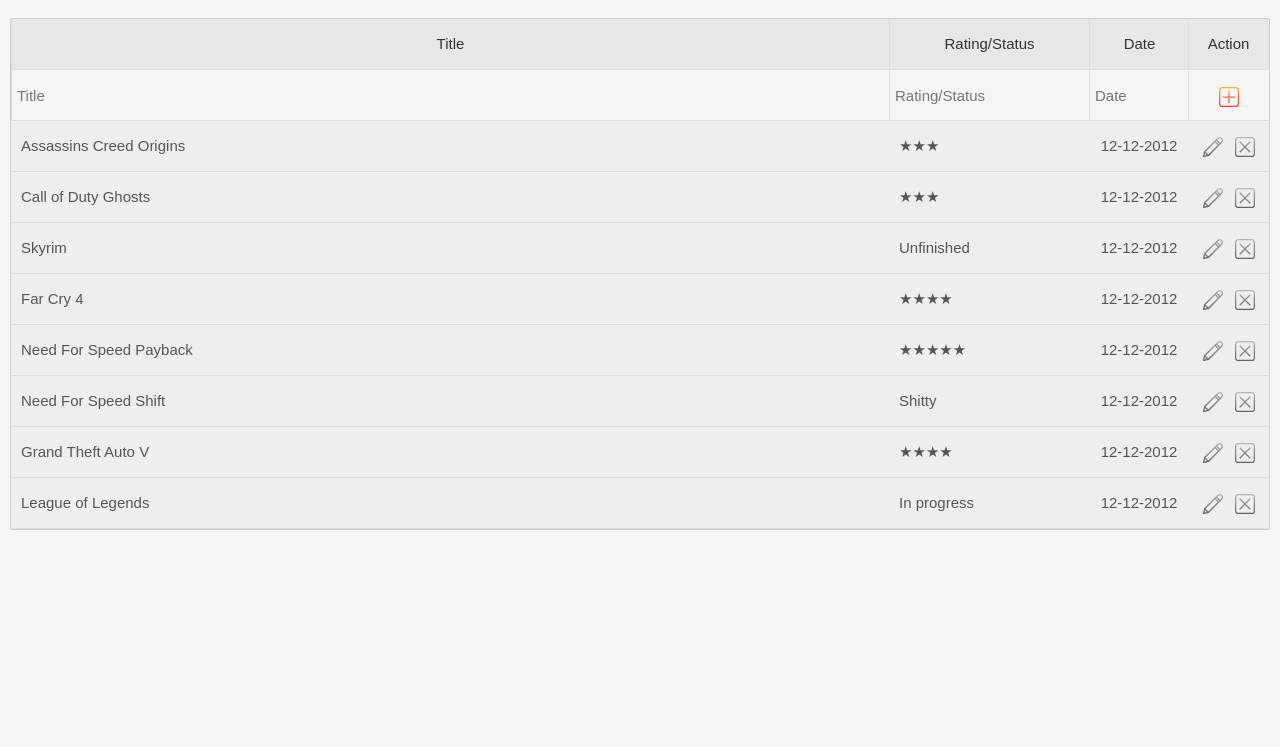
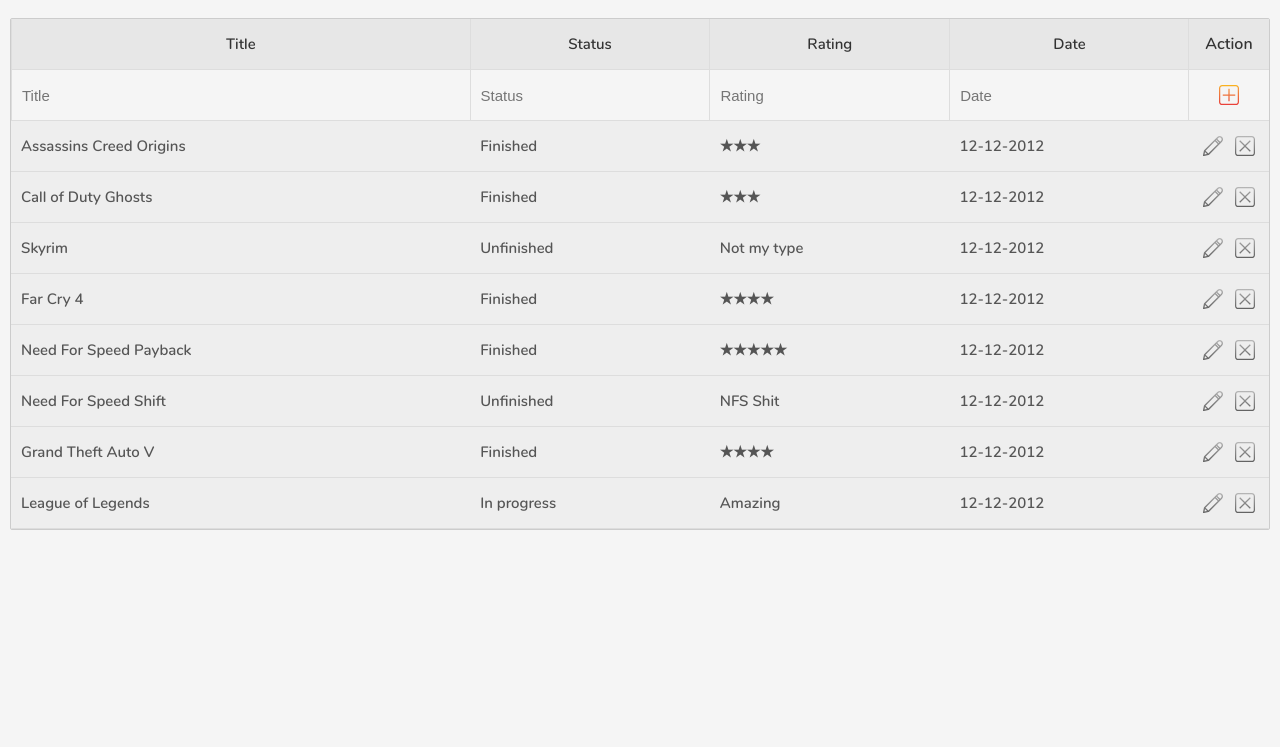
Before and after one commit to Sodj/LOE, a React app: page /list/Games in a window 1280 px wide. Shown: the part 53-800 px from the top of the page. Built offline with nearby package versions, Linux system fonts and the light colour scheme.

Commit message:
use components instead of hardcoded elements
also made a storage lib
added a font too

```diff
--- /dev/null
+++ b/public/css/fonts.css
@@ -0,0 +1,50 @@
+/* latin */
+@font-face {
+  font-family: 'Nunito';
+  font-style: normal;
+  font-weight: 200;
+  src: local('Nunito ExtraLight'), local('Nunito-ExtraLight'), url(/fonts/Nunito200.woff2) format('woff2');
+  unicode-range: U+0000-00FF, U+0131, U+0152-0153, U+02BB-02BC, U+02C6, U+02DA, U+02DC, U+2000-206F, U+2074, U+20AC, U+2122, U+2191, U+2193, U+2212, U+2215, U+FEFF, U+FFFD;
+}
+@font-face {
+  font-family: 'Nunito';
+  font-style: normal;
+  font-weight: 300;
+  src: local('Nunito Light'), local('Nunito-Light'), url(/fonts/Nunito300.woff2) format('woff2');
+  unicode-range: U+0000-00FF, U+0131, U+0152-0153, U+02BB-02BC, U+02C6, U+02DA, U+02DC, U+2000-206F, U+2074, U+20AC, U+2122, U+2191, U+2193, U+2212, U+2215, U+FEFF, U+FFFD;
+}
+@font-face {
+  font-family: 'Nunito';
+  font-style: normal;
+  font-weight: 400;
+  src: local('Nunito Regular'), local('Nunito-Regular'), url(/fonts/Nunito400.woff2) format('woff2');
+  unicode-range: U+0000-00FF, U+0131, U+0152-0153, U+02BB-02BC, U+02C6, U+02DA, U+02DC, U+2000-206F, U+2074, U+20AC, U+2122, U+2191, U+2193, U+2212, U+2215, U+FEFF, U+FFFD;
+}
+@font-face {
+  font-family: 'Nunito';
+  font-style: normal;
+  font-weight: 600;
+  src: local('Nunito SemiBold'), local('Nunito-SemiBold'), url(/fonts/Nunito600.woff2) format('woff2');
+  unicode-range: U+0000-00FF, U+0131, U+0152-0153, U+02BB-02BC, U+02C6, U+02DA, U+02DC, U+2000-206F, U+2074, U+20AC, U+2122, U+2191, U+2193, U+2212, U+2215, U+FEFF, U+FFFD;
+}
+@font-face {
+  font-family: 'Nunito';
+  font-style: normal;
+  font-weight: 700;
+  src: local('Nunito Bold'), local('Nunito-Bold'), url(/fonts/Nunito700.woff2) format('woff2');
+  unicode-range: U+0000-00FF, U+0131, U+0152-0153, U+02BB-02BC, U+02C6, U+02DA, U+02DC, U+2000-206F, U+2074, U+20AC, U+2122, U+2191, U+2193, U+2212, U+2215, U+FEFF, U+FFFD;
+}
+@font-face {
+  font-family: 'Nunito';
+  font-style: normal;
+  font-weight: 800;
+  src: local('Nunito ExtraBold'), local('Nunito-ExtraBold'), url(/fonts/Nunito800.woff2) format('woff2');
+  unicode-range: U+0000-00FF, U+0131, U+0152-0153, U+02BB-02BC, U+02C6, U+02DA, U+02DC, U+2000-206F, U+2074, U+20AC, U+2122, U+2191, U+2193, U+2212, U+2215, U+FEFF, U+FFFD;
+}
+@font-face {
+  font-family: 'Nunito';
+  font-style: normal;
+  font-weight: 900;
+  src: local('Nunito Black'), local('Nunito-Black'), url(/fonts/Nunito900.woff2) format('woff2');
+  unicode-range: U+0000-00FF, U+0131, U+0152-0153, U+02BB-02BC, U+02C6, U+02DA, U+02DC, U+2000-206F, U+2074, U+20AC, U+2122, U+2191, U+2193, U+2212, U+2215, U+FEFF, U+FFFD;
+}
--- a/public/css/style.less
+++ b/public/css/style.less
@@ -3,7 +3,8 @@
 body {
     margin: 0;
     padding: 0;
-    font-family: sans-serif;
+    font-family: Nunito, sans-serif;
+    font-weight: 600;
     background-color: #f5f5f5;
 }
 #root{height: 100vh;}
@@ -17,7 +18,7 @@
     padding: 0 20px;
     .brand{
         color: #555;
-        font-weight: 300;
+        font-weight: 600;
         font-size: 18px;
     }
 }
@@ -42,7 +43,7 @@
     .name{
         margin-top: 180px;
         font-size: 22px;
-        font-weight:200;
+        font-weight:300;
         max-height: 30px;
         padding: 5px;
         overflow: hidden;
@@ -78,6 +79,7 @@
     overflow: hidden;
 }
 .item, .titles{
+    display: flex;
     background-color: #EEE;
     font-size: 0;
     color: #555;
@@ -86,12 +88,24 @@
     border-bottom: solid thin #DDD;
     cursor: default;
     transition-duration: .1s;
-    &:hover{background-color: #E7E7E7;}
-    &>*{display: inline-block; font-size: 15px; padding: 0 10px; box-sizing: border-box;}
-    .title{width: calc(~"100% - 380px");}
-    .att{width: 200px;}
-    .date{width: 100px; text-align: center;}
-    .action{width: 80px; text-align: center; padding: 0;}
+    &:hover{background-color: #EAEAEA;}
+    .att{
+        display: inline-block;
+        font-size: 15px;
+        padding: 0 10px;
+        box-sizing: border-box;
+        overflow: hidden;
+        text-overflow: ellipsis;
+        white-space:nowrap;
+        flex: 1;
+    }
+    .att:first-child{flex: 2;}
+    .action{
+        width: 80px;
+        text-align: center;
+        padding: 0;
+        flex: none;
+    }
     .edit,.delete,.add{
         display: inline-block;
         vertical-align: middle;
@@ -102,8 +116,8 @@
         background-size: 20px;
         transition-duration: .3s;
         filter: grayscale(100%);
+        cursor: pointer;
         &:hover{filter: grayscale(0%);}
-        cursor: pointer;
     }
     .edit  {background-image: url('../img/pencil.svg');}
     .delete{background-image: url('../img/remove.svg');}
@@ -114,8 +128,6 @@
         input{
             outline: none !important;
             text-align: left;
-            box-sizing: border-box;
-            padding: 0 5px;
             height: 100%;
             background-color: #f5f5f5;
             border: none;
@@ -127,9 +139,10 @@
 .titles{
     padding: 0;
     background-color: #E7E7E7;
+    &:hover{background-color: #E7E7E7;}
     &>*{
+        font-size: 16px;
         cursor: default;
-        padding: 0 5px;
         text-align: center;
         border-left:solid thin #DDD;
         &.action{margin-left: -1px;}
--- a/src/components/Home.jsx
+++ b/src/components/Home.jsx
@@ -1,5 +1,6 @@
 import React, { Component } from 'react';
 import { Link } from 'react-router-dom';
+import { getLists } from '../lib/storage';
 //const {remote} = window.require('electron');
 
 export default class Home extends Component {
@@ -12,14 +13,7 @@
     }
 
     componentDidMount() {
-        // TODO get it from json file
-        var lists = [
-            {name: "Games" , cover: "dmc.jpg"   , attributes: ["Title", "Status", "Rating", "Date"]},
-            {name: "Movies", cover: "hp5.jpg"   , attributes: ["Title", "Status", "Rating", "Date"]},
-            {name: "Anime" , cover: "large.gif" , attributes: ["Title", "Season", "Episode", "Status", "Rating"]},
-            {name: "Series", cover: "office.jpg", attributes: ["Title", "Season", "Episode", "Status", "Rating"]},
-            {name: "Todo"  , cover: "todo.jpg"  , attributes: ["Title", "Status", "Due date"]}
-        ];
+        var lists = getLists();
         this.setState({lists: lists});
     }
 
--- a/src/components/List.jsx
+++ b/src/components/List.jsx
@@ -1,142 +1,89 @@
 import React, { Component } from 'react';
-import { Link } from 'react-router-dom';
+import { getList } from '../lib/storage';
 
 export default class List extends Component {
 
     constructor(props) {
         super(props);
         this.state = {
-            list: null,
-            items: []
+            list: null
         };
         this.listName = props.match.params.name;
     }
 
-    componentDidMount() {
-        // TODO get it from json file
-        var lists = [
-            {name: "Games" , cover: "dmc.jpg"   , attributes: ["Title", "Status", "Rating", "Date"]},
-            {name: "Movies", cover: "hp5.jpg"   , attributes: ["Title", "Status", "Rating", "Date"]},
-            {name: "Anime" , cover: "large.gif" , attributes: ["Title", "Season", "Episode", "Status", "Rating"]},
-            {name: "Series", cover: "office.jpg", attributes: ["Title", "Season", "Episode", "Status", "Rating"]},
-            {name: "Todo"  , cover: "todo.jpg"  , attributes: ["Title", "Status", "Due date"]}
-        ];
-        var list = lists[lists.map(e=>e.name).indexOf(this.listName)];
+    componentWillMount() {
+        var list = getList(this.listName);
         if(!list) {
             alert("Oops, not found");
             return this.props.history.push('/');
         }
         this.setState({list: list});
-        // TODO get it from json file
-        var item = {
-            //...
-        }
     }
 
-    Item = () => {
+    Item = (props) => {
+        let attributes = [];
+        for (let i = 0; i < props.attributes.length; i++) {
+            const att = props.attributes[i];
+            attributes.push(<div key={i} className="att" title={props.item[att]}>{props.item[att]}</div>);
+        }
         return (
-            <div class="item">
-                <div class="title">Assassins Creed Origins</div>
-                <div class="att">&#9733;&#9733;&#9733;</div>
-                <div class="date">12-12-2012</div>
-                <div class="action">
-                    <div class="edit"></div>
-                    <div class="delete"></div>
+            <div className="item">
+                {attributes}
+                <div className="action">
+                    <div className="edit"></div>
+                    <div className="delete"></div>
                 </div>
             </div>
         );
     }
 
-    render() {
+    Titles = (props) => {
+        let attributes = [];
+        for (let i = 0; i < props.attributes.length; i++) {
+            attributes.push(<div key={i} className="att" title={props.attributes[i]}>{props.attributes[i]}</div>);
+        }
         return (
-            <div class="items">
-                <div className="titles">
-                    <div className="title">Title</div>
-                    <div className="att">Rating/Status</div>
-                    <div className="date">Date</div>
-                    <div className="action">Action</div>
-                </div>
-                <div class="item new">
-                    <input type="text" className="title" placeholder="Title" />
-                    <input type="text" className="att" placeholder="Rating/Status" />
-                    <input type="text" className="date" placeholder="Date" />
-                    <div class="action">
-                        <div class="add"></div>
-                    </div>
-                </div>
-                <div class="item">
-                    <div class="title">Assassins Creed Origins</div>
-                    <div class="att">&#9733;&#9733;&#9733;</div>
-                    <div class="date">12-12-2012</div>
-                    <div class="action">
-                        <div class="edit"></div>
-                        <div class="delete"></div>
-                    </div>
-                </div>
-                <div class="item">
-                    <div class="title">Call of Duty Ghosts</div>
-                    <div class="att">&#9733;&#9733;&#9733;</div>
-                    <div class="date">12-12-2012</div>
-                    <div class="action">
-                        <div class="edit"></div>
-                        <div class="delete"></div>
-                    </div>
-                </div>
-                <div class="item">
-                    <div class="title">Skyrim</div>
-                    <div class="att">Unfinished</div>
-                    <div class="date">12-12-2012</div>
-                    <div class="action">
-                        <div class="edit"></div>
-                        <div class="delete"></div>
-                    </div>
-                </div>
-                <div class="item">
-                    <div class="title">Far Cry 4</div>
-                    <div class="att">&#9733;&#9733;&#9733;&#9733;</div>
-                    <div class="date">12-12-2012</div>
-                    <div class="action">
-                        <div class="edit"></div>
-                        <div class="delete"></div>
-                    </div>
-                </div>
-                <div class="item">
-                    <div class="title">Need For Speed Payback</div>
-                    <div class="att">&#9733;&#9733;&#9733;&#9733;&#9733;</div>
-                    <div class="date">12-12-2012</div>
-                    <div class="action">
-                        <div class="edit"></div>
-                        <div class="delete"></div>
-                    </div>
-                </div>
-                <div class="item">
-                    <div class="title">Need For Speed Shift</div>
-                    <div class="att">Shitty</div>
-                    <div class="date">12-12-2012</div>
-                    <div class="action">
-                        <div class="edit"></div>
-                        <div class="delete"></div>
-                    </div>
-                </div>
-                <div class="item">
-                    <div class="title">Grand Theft Auto V</div>
-                    <div class="att">&#9733;&#9733;&#9733;&#9733;</div>
-                    <div class="date">12-12-2012</div>
-                    <div class="action">
-                        <div class="edit"></div>
-                        <div class="delete"></div>
-                    </div>
-                </div>
-                <div class="item">
-                    <div class="title">League of Legends</div>
-                    <div class="att">In progress</div>
-                    <div class="date">12-12-2012</div>
-                    <div class="action">
-                        <div class="edit"></div>
-                        <div class="delete"></div>
-                    </div>
+            <div className="titles">
+                {attributes}
+                <div className="action">Action</div>
+            </div>
+        );
+    }
+
+    NewItem = (props) => {
+        let inputs = [];
+        for (let i = 0; i < props.attributes.length; i++) {
+            inputs.push(<input key={i} type="text" className="att" placeholder={props.attributes[i]} />);
+        }
+        return (
+            <div className="item new">
+                {inputs}
+                <div className="action">
+                    <div className="add"></div>
                 </div>
             </div>
         );
     }
+
+
+    render() {
+        let Titles = this.Titles;
+        let NewItem = this.NewItem;
+        let items = [];
+        for (let i = 0; this.state.list && i < this.state.list.items.length; i++) {
+            items.push(<this.Item key={i} attributes={this.state.list.attributes} item={this.state.list.items[i]}/>);
+        }
+
+        return (
+            <div className="items">
+
+                <Titles attributes={this.state.list.attributes}/>
+
+                <NewItem attributes={this.state.list.attributes}/>
+
+                {items}
+
+            </div>
+        );
+    }
 }
--- /dev/null
+++ b/src/lib/storage.js
@@ -0,0 +1,44 @@
+
+export {getLists, saveLists, getList, saveList};
+
+
+function getLists(){
+    // TODO get it from json file
+    return lists;
+}
+
+function saveLists(_lists){
+    // TODO save it on json file
+    lists = _lists;
+}
+
+function getList(name){
+    // TODO get it from json file
+    return lists[lists.map(e=>e.name).indexOf(name)];
+}
+
+function saveList(name, _list){
+    // TODO save it on json file
+    lists[lists.map(e=>e.name).indexOf(name)] = _list;
+}
+
+
+// dummy data
+var lists = [
+    {name: "Games" , cover: "dmc.jpg"   , attributes: ["Title", "Status", "Rating", "Date"]},
+    {name: "Movies", cover: "hp5.jpg"   , attributes: ["Title", "Status", "Rating", "Date"]},
+    {name: "Anime" , cover: "large.gif" , attributes: ["Title", "Season", "Episode", "Status", "Rating"]},
+    {name: "Series", cover: "office.jpg", attributes: ["Title", "Season", "Episode", "Status", "Rating"]},
+    {name: "Todo"  , cover: "todo.jpg"  , attributes: ["Title", "Status", "Due date"]}
+];
+
+lists[0].items = [
+    {Title: "Assassins Creed Origins", Status:"Finished",    Rating: "★★★",       Date: "12-12-2012"},
+    {Title: "Call of Duty Ghosts"    , Status:"Finished",    Rating: "★★★",       Date: "12-12-2012"},
+    {Title: "Skyrim"                 , Status:"Unfinished",  Rating: "Not my type", Date: "12-12-2012"},
+    {Title: "Far Cry 4"              , Status:"Finished",    Rating: "★★★★",      Date: "12-12-2012"},
+    {Title: "Need For Speed Payback" , Status:"Finished",    Rating: "★★★★★",    Date: "12-12-2012"},
+    {Title: "Need For Speed Shift"   , Status:"Unfinished",  Rating: "NFS Shit",    Date: "12-12-2012"},
+    {Title: "Grand Theft Auto V"     , Status:"Finished",    Rating: "★★★★",      Date: "12-12-2012"},
+    {Title: "League of Legends"      , Status:"In progress", Rating: "Amazing",     Date: "12-12-2012"},
+];
```
Also changed, not shown: public/index.html (+1 -0 lines), public/css/style.css, public/fonts/Nunito200.woff2 (added), public/fonts/Nunito300.woff2 (added), public/fonts/Nunito400.woff2 (added), public/fonts/Nunito600.woff2 (added), public/fonts/Nunito700.woff2 (added), public/fonts/Nunito800.woff2 (added), public/fonts/Nunito900.woff2 (added).
